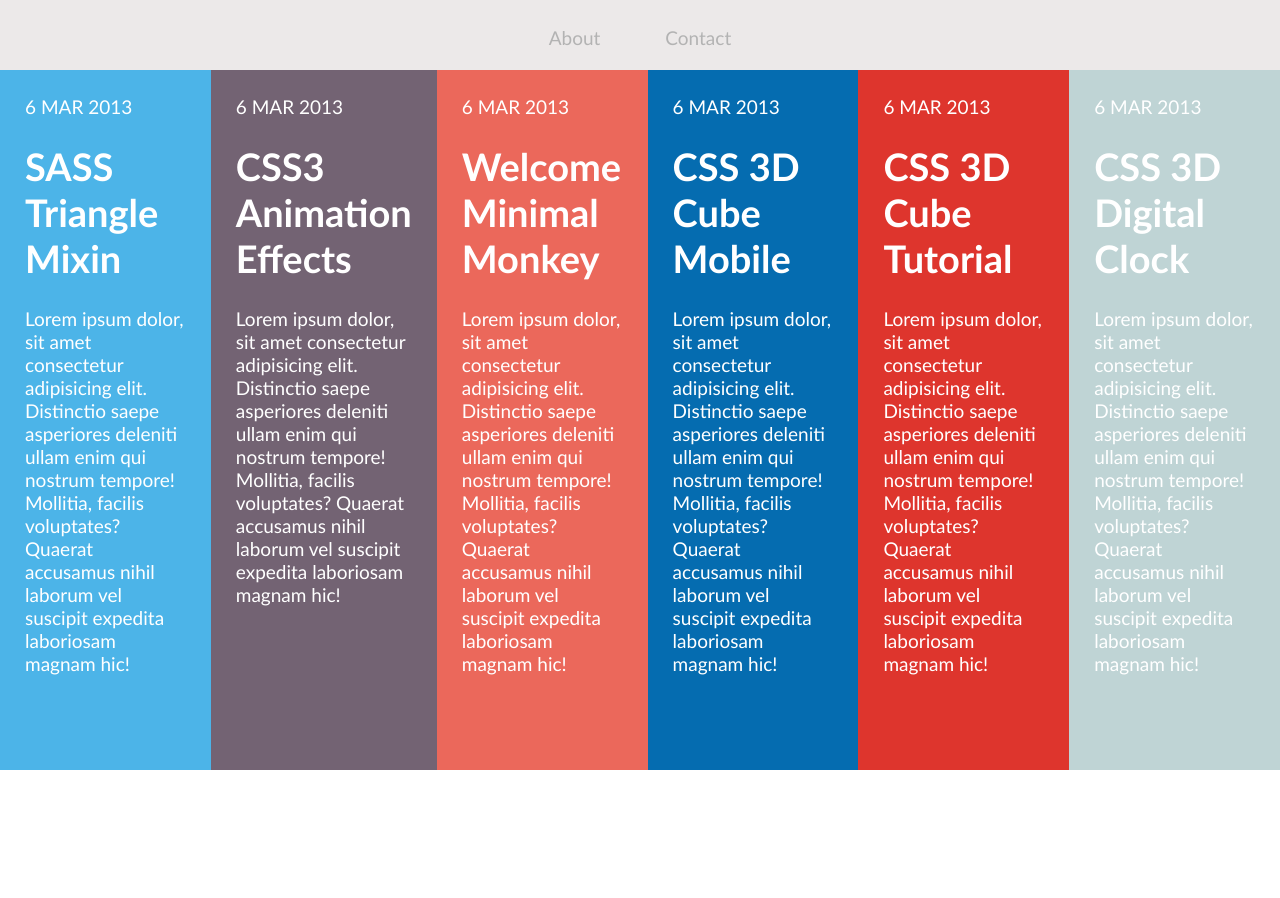
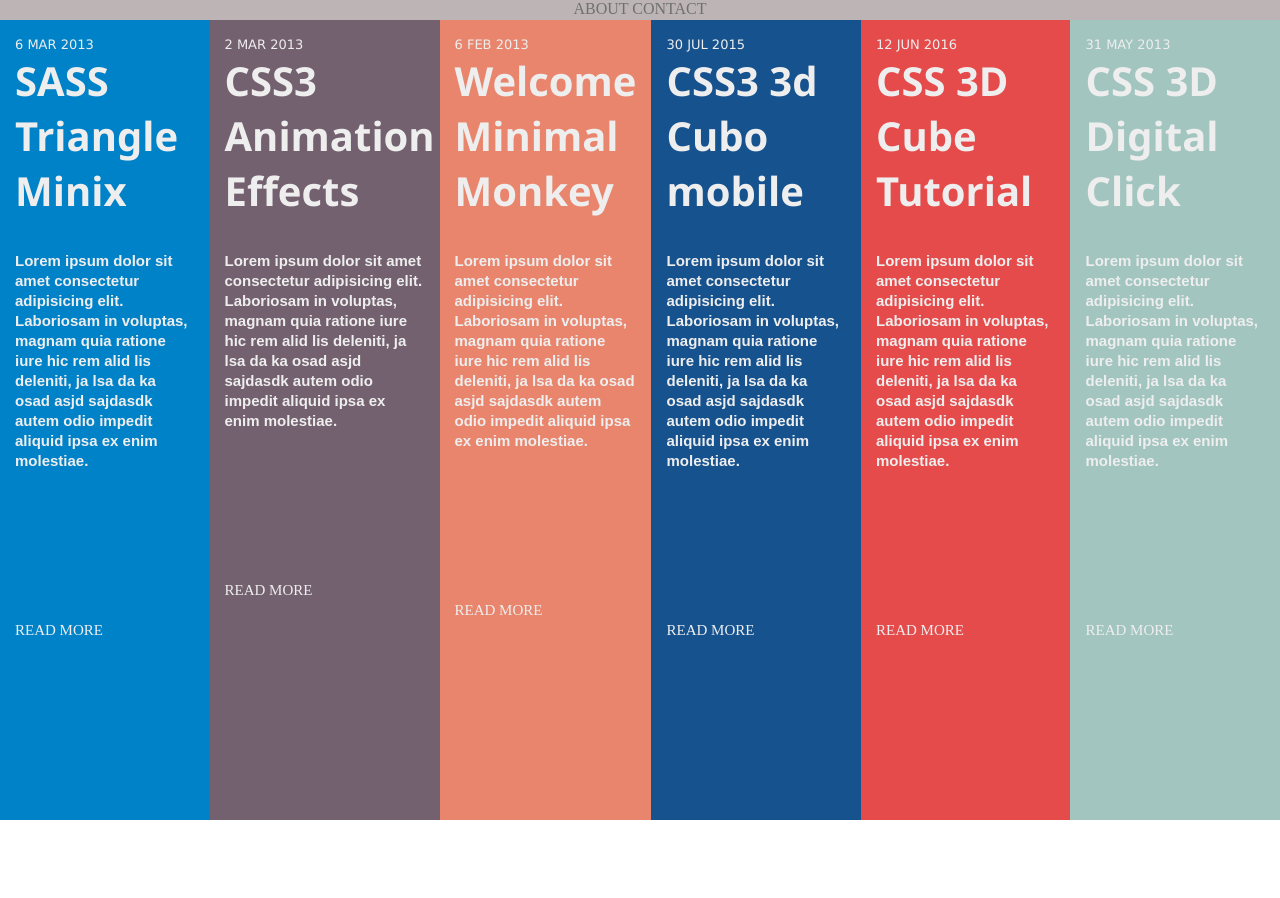
Before and after one commit to julietaansola/courseit, a plain HTML site: page ClaseCSS/desafioCSS4/index.html in a window 1280 px wide. After the commit the page ends 820 px from the top, so only its background shows below. Drawn offline with Linux system fonts and the light colour scheme.

Commit message:
Mejore el css

```diff
--- a/ClaseCSS/desafioCSS4/index.html
+++ b/ClaseCSS/desafioCSS4/index.html
@@ -7,53 +7,51 @@
     <link rel="stylesheet" href="styles.css">
 </head>
 <body>
-    <div class="nav-contact">
-        <a href="#">About</a>
-        <span class="logo"><i class="fa fa-american-sign-language-interpreting" aria-hidden="true"></i></span>
-        <a href="#">Contact</a>
-        <span class="tw"><i class="fa fa-twitter-square" aria-hidden="true"></i></span>
+  <header class="header">
+<a href="#" class="about a"> ABOUT </a>
+<a href="#" class="incon a"> </a>
+<a href="#" class="contact a"> CONTACT </a>
+<a href="#" class="icon-tw a"></a>
+  </header>
+<div class="container">
+  <div class="div art1">
+    <data class="data"> 6 MAR 2013</data>
+    <h2 class="title">SASS Triangle Minix </h2>
+    <h3 class="text">Lorem ipsum dolor sit amet consectetur adipisicing elit. Laboriosam in voluptas, magnam quia ratione iure hic rem alid lis deleniti,  ja lsa da  ka osad asjd sajdasdk autem odio impedit aliquid ipsa ex enim molestiae. </h3>
+    <a href="#" class="read a"> read more</a>
   </div>
-   <div class="contenedor">
-    <div class="column sass-box">
-        <span>6 MAR 2013</span>
-        <h1 class="title">SASS Triangle Mixin</h1>
-        <p class="text">Lorem ipsum dolor, sit amet consectetur adipisicing elit. Distinctio saepe asperiores deleniti ullam enim qui nostrum tempore! Mollitia, facilis voluptates? Quaerat accusamus nihil laborum vel suscipit expedita laboriosam magnam hic!</p>
-        <span class="eye"><i class="fa fa-eye" aria-hidden="true"></i></span><a href="#">READ ARTICLE</a>
+  <div class="div art2">
+    <data class="data"> 2 mar 2013 </data>
+    <h2 class="title">CSS3 Animation Effects </h2>
+    <h3 class="text"> Lorem ipsum dolor sit amet consectetur adipisicing elit. Laboriosam in voluptas, magnam quia ratione iure hic rem alid lis deleniti,  ja lsa da  ka osad asjd sajdasdk autem odio impedit aliquid ipsa ex enim molestiae.</h3>
+    <p></p>
+    <a href="#" class="read a"> read more</a>
   </div>
-    <div class="column css-box">
-        <span>6 MAR 2013</span>
-        <h1 class="title">CSS3 Animation Effects</h1>
-        <p class="text">Lorem ipsum dolor, sit amet consectetur adipisicing elit. Distinctio saepe asperiores deleniti ullam enim qui nostrum tempore! Mollitia, facilis voluptates? Quaerat accusamus nihil laborum vel suscipit expedita laboriosam magnam hic!</p>
-        <span class="eye"><i class="fa fa-eye" aria-hidden="true"></i></span><a href="#">READ ARTICLE</a>
+  <div class="div art3">
+    <data class="data"> 6 feb 2013</data>
+    <h2 class="title"> Welcome Minimal Monkey</h2>
+    <h3 class="text">Lorem ipsum dolor sit amet consectetur adipisicing elit. Laboriosam in voluptas, magnam quia ratione iure hic rem alid lis deleniti,  ja lsa da  ka osad asjd sajdasdk autem odio impedit aliquid ipsa ex enim molestiae. </h3>
+    <a href="#" class="read a"> read more</a>
   </div>
-    <div class="column welcome-box">
-        <span>6 MAR 2013</span>
-        <h1 class="title">Welcome Minimal Monkey</h1>
-        <p class="text">Lorem ipsum dolor, sit amet consectetur adipisicing elit. Distinctio saepe asperiores deleniti ullam enim qui nostrum tempore! Mollitia, facilis voluptates? Quaerat accusamus nihil laborum vel suscipit expedita laboriosam magnam hic!</p>
-        <span class="eye"><i class="fa fa-eye" aria-hidden="true"></i></span><a href="#">READ ARTICLE</a>
+  <div class="div art4">
+    <data class="data"> 30 jul 2015 </data>
+    <h2 class="title">CSS3 3d Cubo mobile </h2>
+    <h3 class="text"> Lorem ipsum dolor sit amet consectetur adipisicing elit. Laboriosam in voluptas, magnam quia ratione iure hic rem alid lis deleniti,  ja lsa da  ka osad asjd sajdasdk autem odio impedit aliquid ipsa ex enim molestiae.</h3>
+    <a href="#" class="read a"> read more</a>
   </div>
-    <div class="column css3d-box">
-        <span>6 MAR 2013</span>
-        <h1 class="title">CSS 3D Cube Mobile</h1>
-        <p class="text">Lorem ipsum dolor, sit amet consectetur adipisicing elit. Distinctio saepe asperiores deleniti ullam enim qui nostrum tempore! Mollitia, facilis voluptates? Quaerat accusamus nihil laborum vel suscipit expedita laboriosam magnam hic!</p>
-        <span class="eye"><i class="fa fa-eye" aria-hidden="true"></i></span><a href="#">READ ARTICLE</a>
+  <div class="div art5">
+    <data class="data"> 12 jun 2016 </data>
+    <h2 class="title">CSS 3D Cube Tutorial </h2>
+    <h3 class="text"> Lorem ipsum dolor sit amet consectetur adipisicing elit. Laboriosam in voluptas, magnam quia ratione iure hic rem alid lis deleniti,  ja lsa da  ka osad asjd sajdasdk autem odio impedit aliquid ipsa ex enim molestiae.</h3>
+    <a href="#" class="read a"> read more</a>
   </div>
-    <div class="column tutorial-box">
-        <span>6 MAR 2013</span>
-        <h1 class="title">CSS 3D Cube Tutorial</h1>
-        <p class="text">Lorem ipsum dolor, sit amet consectetur adipisicing elit. Distinctio saepe asperiores deleniti ullam enim qui nostrum tempore! Mollitia, facilis voluptates? Quaerat accusamus nihil laborum vel suscipit expedita laboriosam magnam hic!</p>
-        <span class="eye"><i class="fa fa-eye" aria-hidden="true"></i></span><a href="#">READ ARTICLE</a>
+  <div class="div art6">
+    <data class="data"> 31 may 2013</data>
+    <h2 class="title">CSS 3D Digital Click</h2>
+    <h3 class="text"> Lorem ipsum dolor sit amet consectetur adipisicing elit. Laboriosam in voluptas, magnam quia ratione iure hic rem alid lis deleniti,  ja lsa da  ka osad asjd sajdasdk autem odio impedit aliquid ipsa ex enim molestiae.</h3>
+    <a href="#" class="read a "> read more</a>
   </div>
-    <div class="column digital-box">
-        <span>6 MAR 2013</span>
-        <h1 class="title">CSS 3D Digital Clock</h1>
-        <p class="text">Lorem ipsum dolor, sit amet consectetur adipisicing elit. Distinctio saepe asperiores deleniti ullam enim qui nostrum tempore! Mollitia, facilis voluptates? Quaerat accusamus nihil laborum vel suscipit expedita laboriosam magnam hic!</p>
-        <span class="eye"><i class="fa fa-eye" aria-hidden="true"></i></span><a href="#">READ ARTICLE</a>
 
-
-
-
-
-
+</div>
 </body>
 </html>
--- a/ClaseCSS/desafioCSS4/styles.css
+++ b/ClaseCSS/desafioCSS4/styles.css
@@ -1,84 +1,76 @@
-body{
-    font-family: 'Gill Sans', 'Gill Sans MT', Calibri, 'Trebuchet MS', sans-serif;
-    font-size: 19px;
-    margin: 0 auto;
+body {
+    margin: 0;
+    padding: 0;
+}
 
+.header {
+    margin: 0px auto;
+    padding: 0px;
+    background-color: #bdb5b5;
+    text-align: center;
+    height: 20px;
+}
+
+.a {
+    text-decoration: none;
+    color: #707070;
+}
+.icon-tw {
+    display: block;
+    text-align: right;
+}
+.container {
+    display: flex;
+    height: 800px;
+    font-family: Arial, Helvetica, sans-serif;
+}
+.data {
+    font-family: 'Lucida Sans', 'Lucida Sans Regular', 'Lucida Grande', 'Lucida Sans Unicode', Geneva, Verdana;
+    font-size: 13px;
+    color: #eeeeee;
+    text-transform: uppercase;
+}
+.title {
+    font-family: 'Segoe UI', Tahoma, Geneva, Verdana, sans-serif;
+    font-size: 40px;
+    margin-top: 0px;
+    color: #eeeeee;
+}
+.text {
+    font-family: sans-serif;
+    font-size: 15px;
+    line-height: 20px;
+    color: #eeeeee;
+    margin-bottom: 150px;
 
 }
-.nav-contact{
-
-    padding: 20px;
-    text-align: center;
-    background-color: #ece9e9;
-}
-.nav-contact a {
-text-decoration: none;
-color: #b3b3b3;
-padding: 30px;
-}
-.nav-contact .logo{
-    color: #b3b3b3;
-    font-size: 25px;
-}
-.nav-contact .tw{
-    float: right;
-    color: #b3b3b3;
-    font-size: 25px;x
+.read {
+    font-family: 'Times New Roman', Times, serif;
+    color: #eeeeee;
+    font-size: 15px;
+    text-transform: uppercase;
+    margin-top: auto;
 
 }
-.contenedor{
-    display: flex;
-    height: 700px;
+.div {
+    padding: 15px;
+    width: 200px;
 }
-/* .column{
-    display: block;
-    height: 580px;
-    width: 16.6%;
-} */
-.contenedor .sass-box {
-    padding: 25px;
-    background-color:#4CB4E8 ;
-    color: #ffffff;
-    width: 16.66%;
+.art1 {
+background-color:  #0082c8 ;
 }
-.contenedor .css-box {
-    padding: 25px;
-    background-color: #736373 ;
-    color: #ffffff;
-    width: 16.66%;
+.art2 {
+background-color:#73616f ;
 }
-.contenedor .welcome-box {
-    padding: 25px;
-    background-color: #EB685B;
-    color: #ffffff;
-    width: 16.66%;
+.art3 {
+background-color:  #e8856c;
 }
-.contenedor .css3d-box {
-    padding: 25px;
-    background-color: #056CB0;
-    color: #ffffff;
-    width: 16.66%;
+.art4 {
+background-color: #16528e;
 }
-.contenedor .tutorial-box {
-    padding: 25px;
-    background-color: #DE352D;
-    color: #ffffff;
-    width: 16.66%;
+.art5 {
+background-color: #e54b4b;
 }
-.contenedor .digital-box {
-    padding: 25px;
-    background-color: #BFD4D5;
-    color: #ffffff;
-    width: 16.66%;
+.art6 {
+background-color:#a2c5bf ;
 }
-.contenedor .sass-box .text, .contenedor .css-box .text, .contenedor .welcome-box .text, .contenedor .css3d-box .text, .contenedor .tutorial-box .text, .contenedor .digital-box .text  {
-    margin-bottom: 200px;
-}
-.contenedor .sass-box a, .contenedor .css-box a, .contenedor .welcome-box a, .contenedor .css3d-box a, .contenedor .tutorial-box a, .contenedor .digital-box a{
-    color: #ffffff;
-    text-decoration: none;
-    font-weight: 600;
-}
-.contenedor .sass-box .eye, .contenedor .css-box .eye, .contenedor .welcome-box .eye, .contenedor .css3d-box .eye, .contenedor .tutorial-box .eye, .contenedor .digital-box .eye{
-  padding-right: 5px;
-}
```
Lines whose indentation alone changed are shown as unchanged.
